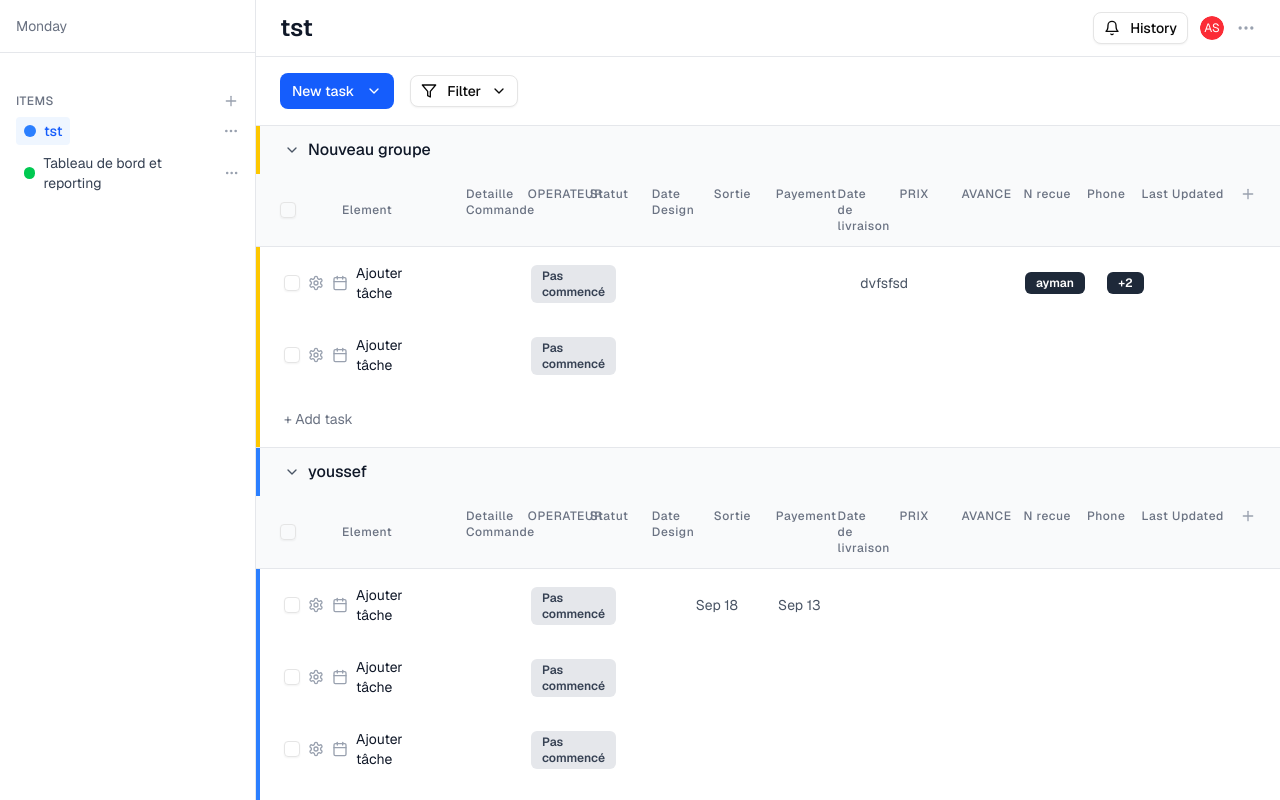
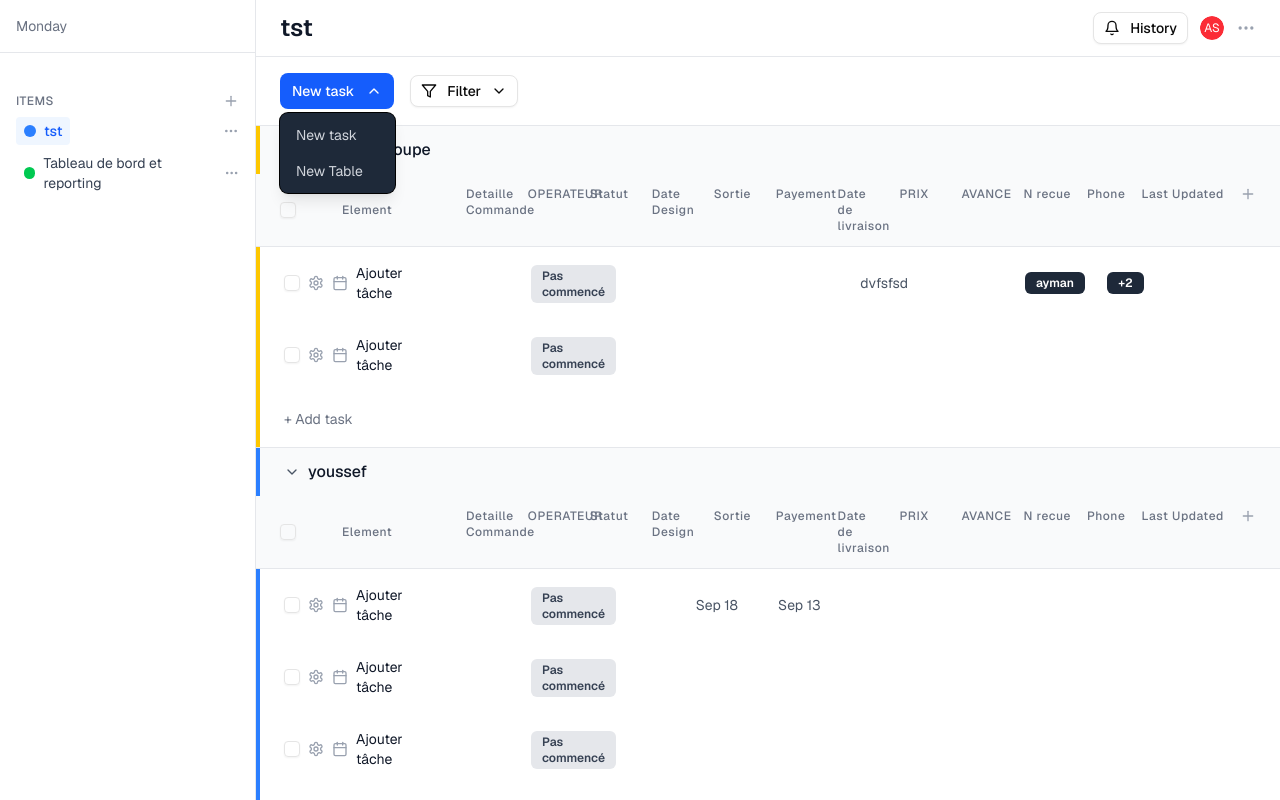
Before and after one commit to ahmed96-sudo/MondayWebsite, a Next.js app: page / in a window 1280 px wide. Both pictures are taken after a click on the button "New task". Built offline with nearby package versions, Linux system fonts and the light colour scheme.

Commit message:
added the dropdown

```diff
--- a/components/monday-dashboard.tsx
+++ b/components/monday-dashboard.tsx
@@ -190,6 +190,7 @@ export function MondayDashboard() {
   const [isPopupVisible, setIsPopupVisible] = useState(false);
   // const [searchQuery, setSearchQuery] = useState("")
   const [tablesopen, setTablesopen] = useState([true, true, true]);
+  const [isDropdownOpen, setIsDropdownOpen] = useState(false);
   const [tasks, setTasks] = useState(mockData)
 
   const handleTaskCheck = (groupId: string, taskId: string) => {
@@ -236,6 +237,11 @@ export function MondayDashboard() {
         return "border-l-gray-400"
     }
   }
+
+  const handleDropdownToggle = () => {
+    setIsDropdownOpen(!isDropdownOpen);
+  };
+
 
   return (
     <div className="flex h-screen bg-gray-50">
@@ -374,7 +380,7 @@ export function MondayDashboard() {
             </div>
           </div> */}
 
-          <div className="flex items-center gap-4">
+          <div className="flex items-center gap-4 relative">
             {/* <Dropdown>
               <DropdownTrigger>
                 <Button variant="bordered" className="bg-blue-600 hover:bg-blue-700 text-white rounded-lg">
@@ -391,10 +397,28 @@ export function MondayDashboard() {
                 </DropdownItem>
               </DropdownMenu>
             </Dropdown> */}
-            <Button className="bg-blue-600 hover:bg-blue-700 text-white">
+            <Button onClick={handleDropdownToggle} className="bg-blue-600 hover:bg-blue-700 text-white">
               New task
-              <ChevronDown className="w-4 h-4 ml-1" />
+              <ChevronDown className={`w-4 h-4 ml-1 transform transition-transform duration-300 ${isDropdownOpen ? 'rotate-180' : ''}`} />
             </Button>
+            {isDropdownOpen && (
+              <div className="absolute left-0 top-10 w-[115px] rounded-md bg-gray-800 shadow-lg ring-1 ring-black ring-opacity-5">
+                <div className="py-1">
+                  <a
+                    href="#"
+                    className="block px-4 py-2 text-sm text-gray-300 hover:bg-gray-700 hover:text-white"
+                  >
+                    New task
+                  </a>
+                  <a
+                    href="#"
+                    className="block px-4 py-2 text-sm text-gray-300 hover:bg-gray-700 hover:text-white"
+                  >
+                    New Table
+                  </a>
+                </div>
+              </div>
+            )}
             <div className="flex items-center gap-2">
               {/* <div className="relative">
                 <Search className="w-4 h-4 absolute left-3 top-1/2 transform -translate-y-1/2 text-gray-400" />
```
